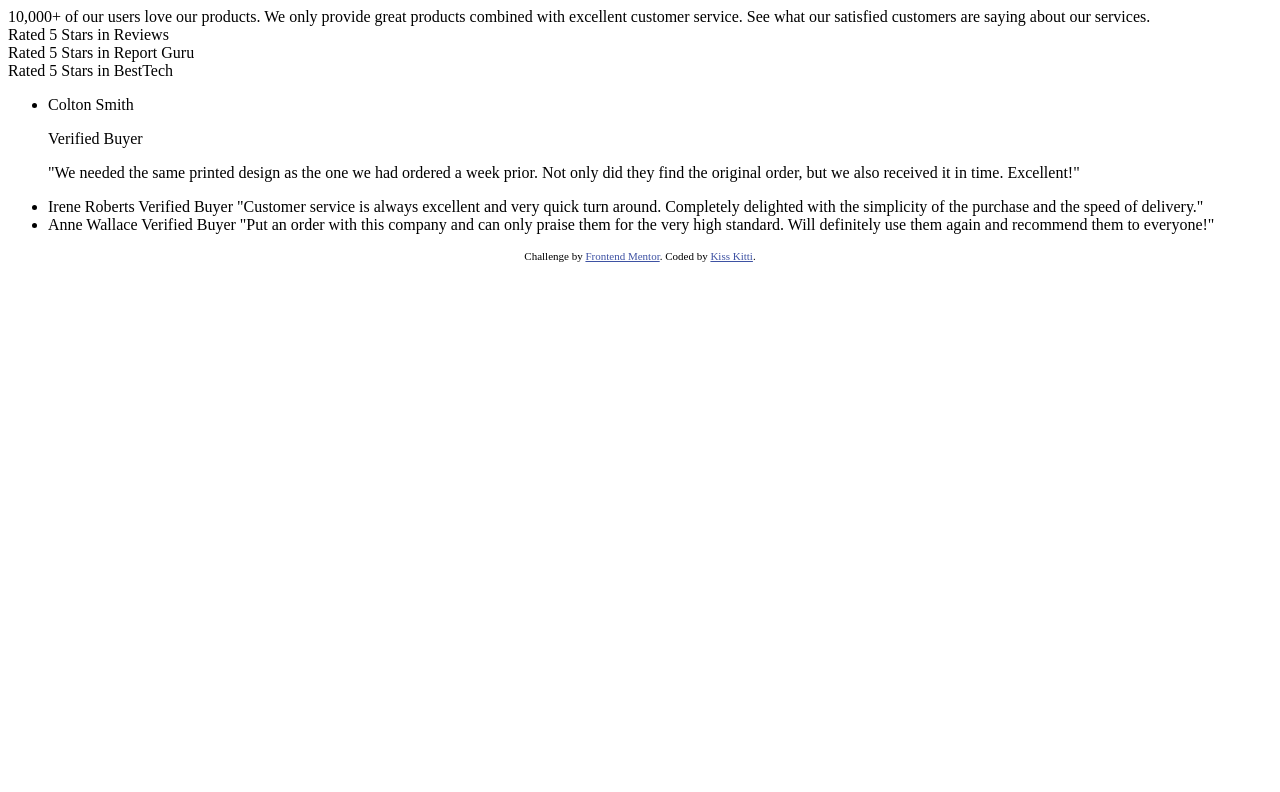
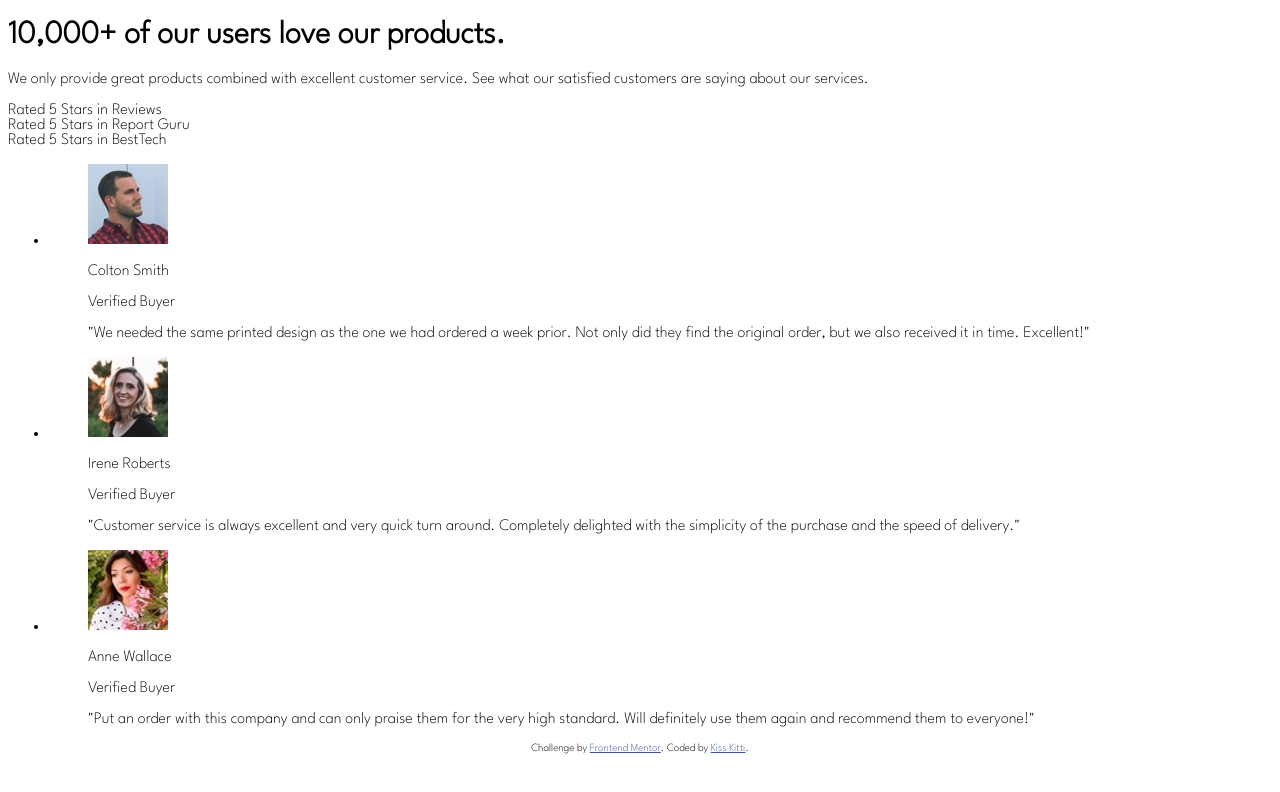
Before and after one commit to KissKitti/frontend-mentor-practice, a plain HTML site: page index.html in a window 1280 px wide. Drawn offline with Linux system fonts and the light colour scheme.

Commit message:
to-review

```diff
--- a/index.html
+++ b/index.html
@@ -1,36 +1,40 @@
 <!DOCTYPE html>
 <html lang="en">
+
 <head>
     <meta charset="UTF-8" />
     <meta name="viewport" content="width=device-width, initial-scale=1.0" />
     <!-- displays site properly based on user's device -->
 
-    <link
-      rel="icon"
-      type="image/png"
-      sizes="32x32"
-      href="./images/favicon-32x32.png"
-    />
+    <link rel="icon" type="image/png" sizes="32x32" href="./images/favicon-32x32.png" />
 
     <title>Frontend Mentor | Social proof section</title>
+    <link rel="stylesheet" href="style.css">
+    <link rel="preconnect" href="https://fonts.googleapis.com">
+    <link rel="preconnect" href="https://fonts.gstatic.com" crossorigin>
+    <link href="https://fonts.googleapis.com/css2?family=League+Spartan:wght@200&display=swap" rel="stylesheet">
 
     <!-- Feel free to remove these styles or customise in your own stylesheet 👍 -->
+
     <style>
         .attribution {
             font-size: 11px;
             text-align: center;
         }
+
         .attribution a {
             color: hsl(228, 45%, 44%);
         }
     </style>
 </head>
+
 <body>
-    10,000+ of our users love our products.
+    <main>
+        <h1>10,000+ of our users love our products.</h1>
 
-    We only provide great products combined with excellent customer service.
+        <p>We only provide great products combined with excellent customer service.
             See what our satisfied customers are saying about our services.
-
+        </p>
         <div class="reviews">
             <div class="review">Rated 5 Stars in Reviews</div>
             <div class="review">Rated 5 Stars in Report Guru</div>
@@ -40,35 +44,55 @@
         <ul class="quotes">
 
             <li>
+                <blockquote>
+                    <div class="split">
+                        <img src="images/image-colton.jpg" alt="Colton Smith">
                         <p class="name">Colton Smith </p>
-     Verified Buyer
+                    </div>
+
+                    <p class="status">Verified Buyer</p>
                     <p class="quote">"We needed the same printed design as the one we had ordered a week prior.
                         Not only did they find the original order, but we also received it in time.
                         Excellent!"</p>
+                </blockquote>
             </li>
 
-    <li>Irene Roberts
-     Verified Buyer
-     "Customer service is always excellent and very quick turn around. Completely
+            <li>
+                <blockquote>
+                    <div class="split">
+                        <img src="images/image-irene.jpg" alt="Colton Smith">
+                        <p class="name">Irene Roberts </p>
+                    </div>
+
+                    <p class="status">Verified Buyer</p>
+                    <p class="quote">"Customer service is always excellent and very quick turn around. Completely
                         delighted with the simplicity of the purchase and the speed of delivery."
+                    </p>
+                </blockquote>
             </li>
 
-    <li>Anne Wallace
-     Verified Buyer
-     "Put an order with this company and can only praise them for the very high
+            <li>
+                <blockquote>
+                    <div class="split">
+                        <img src="images/image-anne.jpg" alt="Colton Smith">
+                        <p class="name">Anne Wallace </p>
+                    </div>
+
+                    <p class="status">Verified Buyer</p>
+                    <p class="quote">"Put an order with this company and can only praise them for the very high
                         standard. Will definitely use them again and recommend them to everyone!"
+                    </p>
+                </blockquote>
             </li>
-
-
-
 
         </ul>
 
         <div class="attribution">
             Challenge by
-      <a href="https://www.frontendmentor.io?ref=challenge" target="_blank"
-        >Frontend Mentor</a
-      >. Coded by <a href="#">Kiss Kitti</a>.
+            <a href="https://www.frontendmentor.io?ref=challenge" target="_blank">Frontend Mentor</a>. Coded by <a
+                href="#">Kiss Kitti</a>.
         </div>
+    </main>
 </body>
+
 </html>
--- a/style.css
+++ b/style.css
@@ -0,0 +1,8 @@
+body {
+    font-family: 'League Spartan', sans-serif;
+
+}
+
+h1 {
+    font-size:xx-large;
+}
```
Lines whose indentation alone changed are shown as unchanged.
